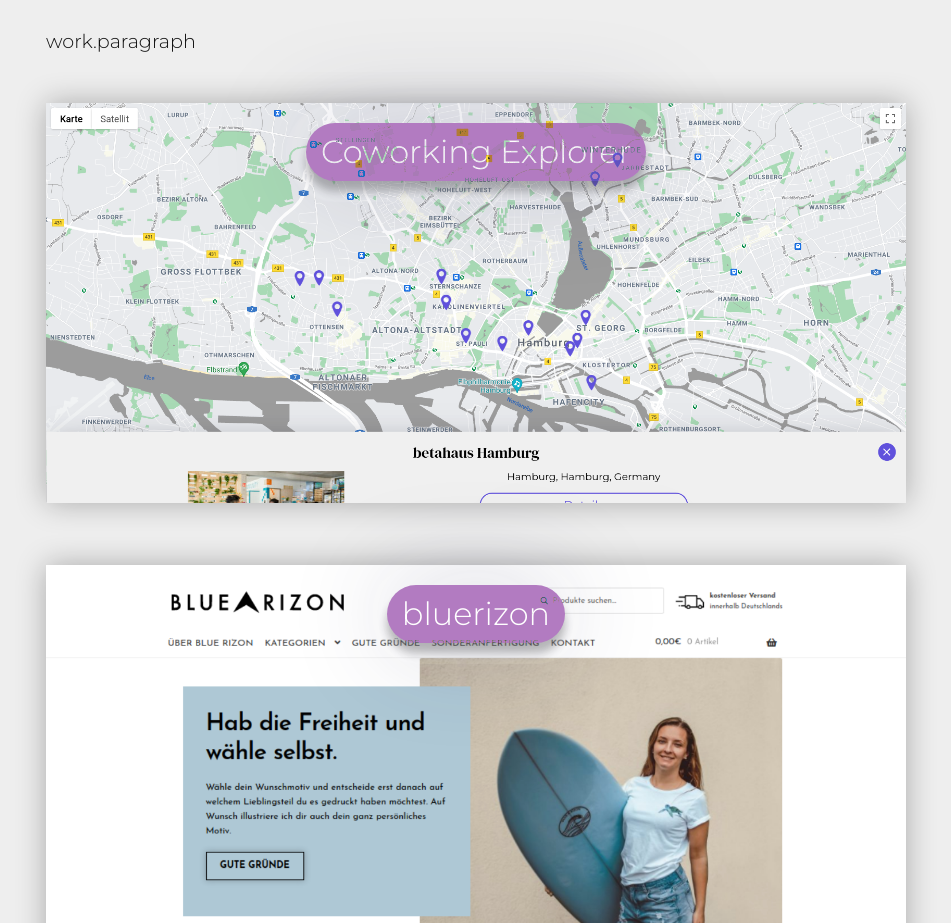
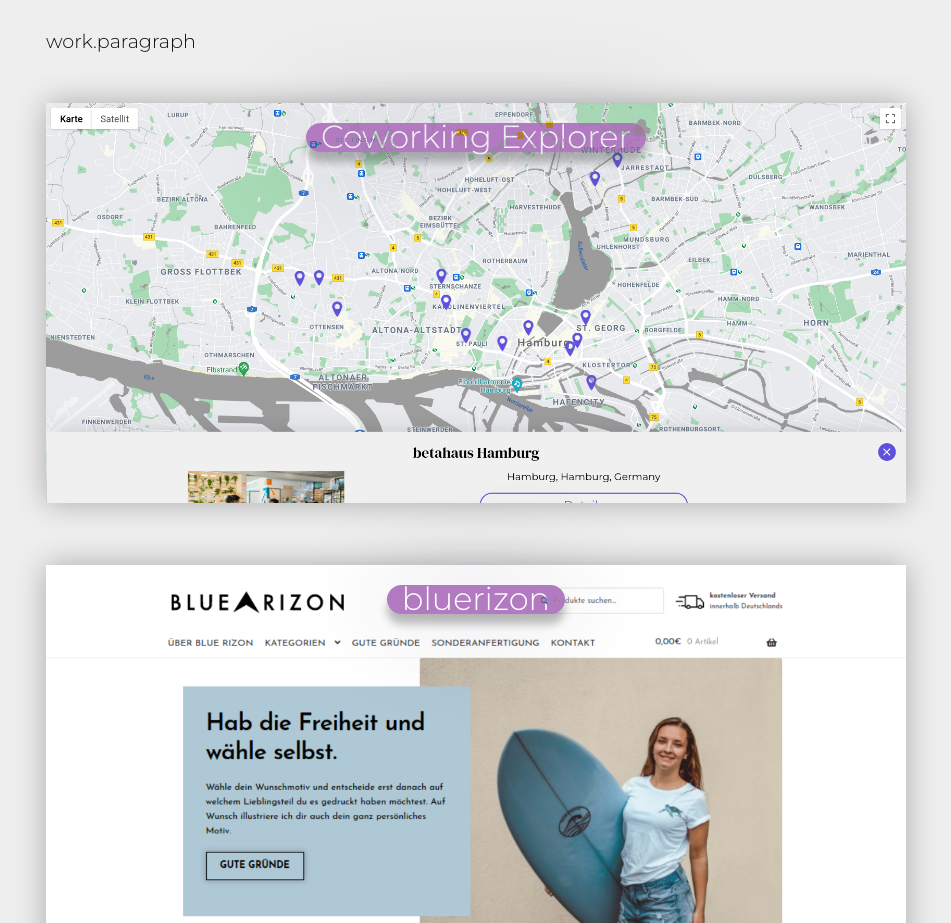
Before and after one commit to Jennow/jencoding_vue, a Vue app: page / in a window 1280 px wide. Shown: the part 1655-2578 px from the top of the page, without its empty margins (164-1115 px from the left). Built offline with nearby package versions, Linux system fonts and the light colour scheme.

Commit message:
Style Quick Fix

```diff
--- a/src/components/WorkPage.vue
+++ b/src/components/WorkPage.vue
@@ -98,8 +98,8 @@ export default {
 }
 
 .project h4 {
-  font-size: 2em;
-  line-height: 1.8em;
+  font-size: 2rem;
+  line-height: 1.8rem;
   position: relative;
   display: block;
   padding: 0px 15px;
```
